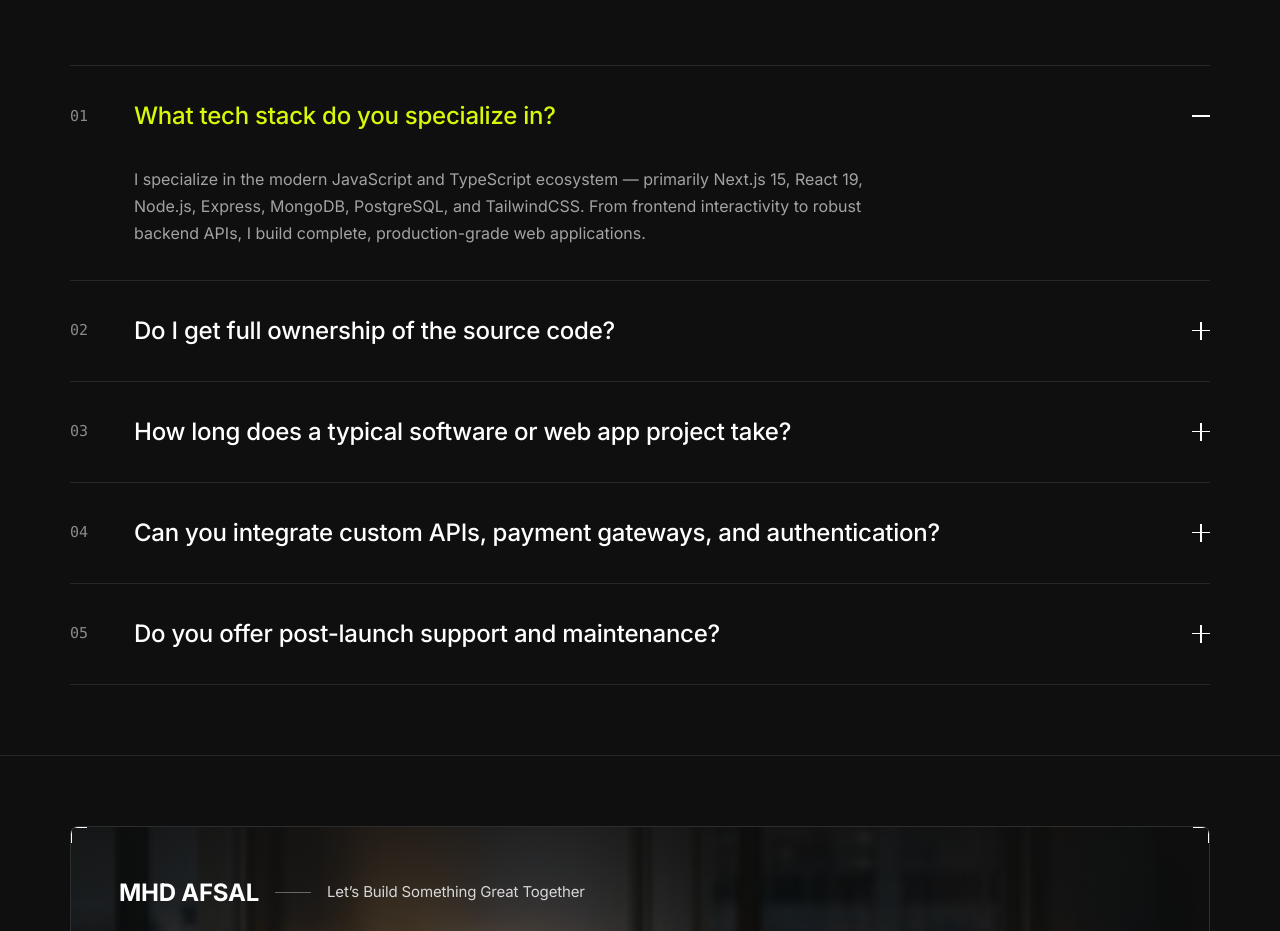
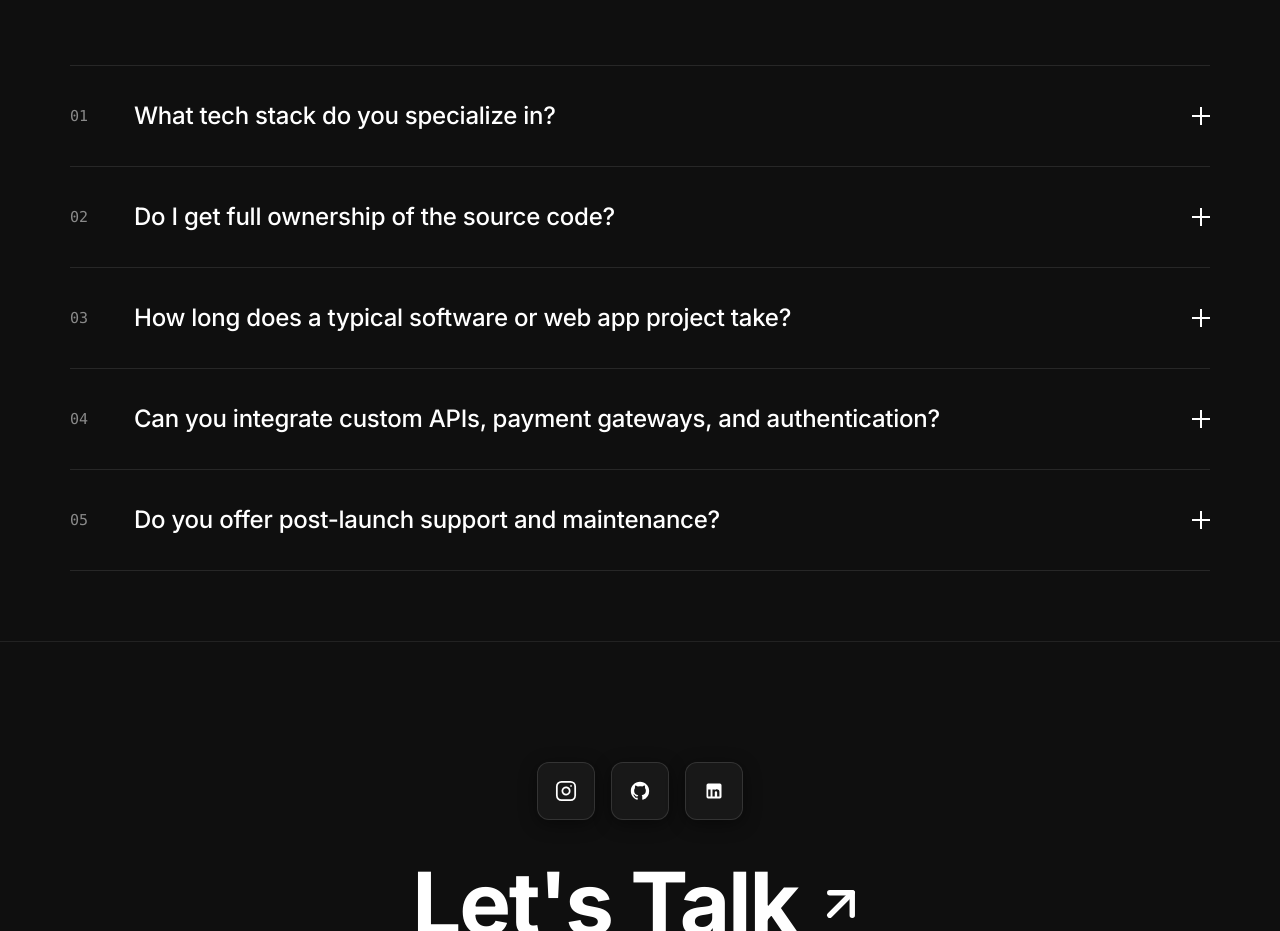
Before and after one commit to afsallll005-cloud/Afsal.in, a Next.js app in the folder frontend/: page /Home in a window 1280 px wide. Shown: the part 6621-7552 px from the top of the page. Built offline with nearby package versions, Linux system fonts and the light colour scheme; no server answers; a web font is replaced by a local one.

Commit message:
Change Faq Active

```diff
--- a/frontend/src/app/Home/page.jsx
+++ b/frontend/src/app/Home/page.jsx
@@ -31,7 +31,7 @@ export default function Home() {
       {/* <EveryFrame /> */}
       {/* <HowIWork /> */}
       <FAQ />
-      <CTABanner onOpenContact={() => setContactModalOpen(true)} />
+      {/* <CTABanner onOpenContact={() => setContactModalOpen(true)} /> */}
       <Footer onOpenContact={() => setContactModalOpen(true)} />
 
       {/* FULL EXPERIENCE CONTACT INQUIRY MODAL */}
--- a/frontend/src/components/FAQ/FAQ.jsx
+++ b/frontend/src/components/FAQ/FAQ.jsx
@@ -37,7 +37,7 @@ const faqs = [
 ];
 
 export default function FAQ() {
-  const [openIndex, setOpenIndex] = useState(0);
+  const [openIndex, setOpenIndex] = useState(null);
 
   const toggle = (idx) => {
     setOpenIndex(openIndex === idx ? null : idx);
```
